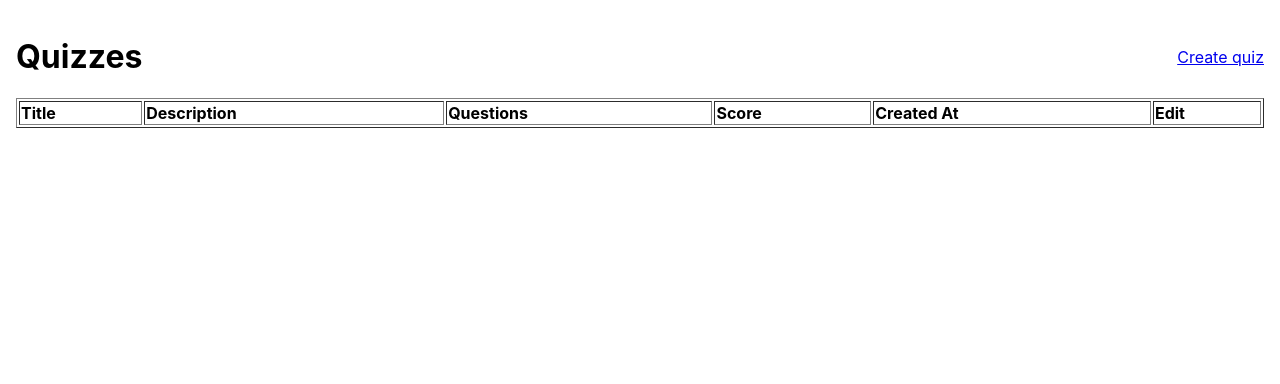
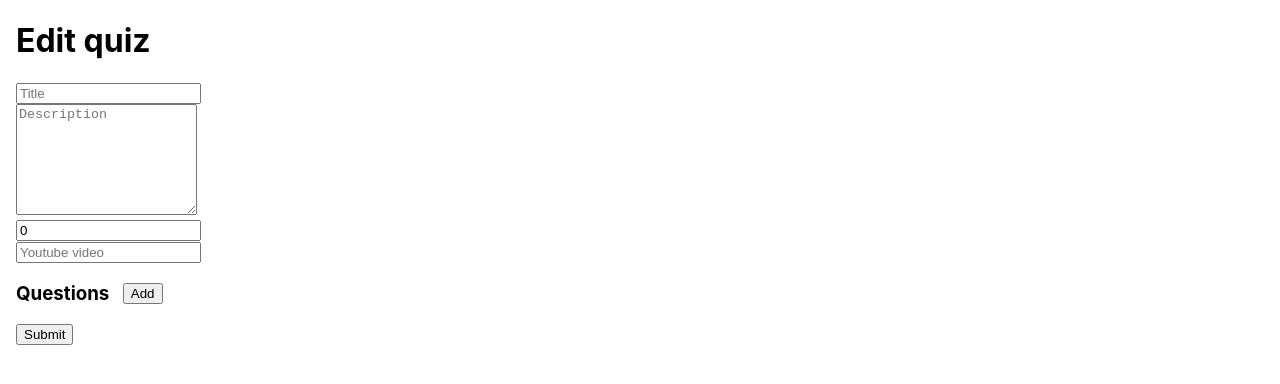
Before and after one commit to mostafa3ly/quiz-app, a React (Create React App) app: page /edit/1670186470000 in a window 1280 px wide. Before the commit this address led to /. Shown: the top 384 px of the page. Built offline with nearby package versions, Linux system fonts and the light colour scheme.

Commit message:
implement edit quiz

```diff
--- a/src/pages/QuizForm.tsx
+++ b/src/components/QuizForm.tsx
@@ -3,12 +3,22 @@ import { Quiz } from "src/interfaces/Quiz";
 import { Question } from "src/interfaces/Question";
 import QuestionItem from "src/components/QuestionItem";
 import useQuizzes from "src/hooks/useQuizzes";
-import { useNavigate } from "react-router-dom";
+import { useNavigate, useParams } from "react-router-dom";
 
-const QuizForm: FC = () => {
-  const { addQuiz } = useQuizzes();
+interface QuizFormProps {
+  isEdit?: boolean;
+  title: string;
+}
+
+type Params = { id: string };
+
+const QuizForm: FC<QuizFormProps> = ({ title, isEdit }) => {
+  const { addQuiz, editQuiz, quizzes } = useQuizzes();
   const navigate = useNavigate();
-  const [quiz, setQuiz] = useState<Quiz>({
+  const { id } = useParams<Params>();
+  const editedQuiz = id ? quizzes.find((quiz) => quiz.id === +id) : null;
+  const [quiz, setQuiz] = useState<Quiz>(
+    editedQuiz || {
       id: Date.now(),
       created: "",
       description: "",
@@ -17,7 +27,8 @@ const QuizForm: FC = () => {
       score: 0,
       title: "",
       url: "",
-  });
+    }
+  );
 
   const handleChangeQuiz = (
     e: ChangeEvent<HTMLInputElement | HTMLTextAreaElement>
@@ -101,7 +112,9 @@ const QuizForm: FC = () => {
 
   const handleSubmit = (e: FormEvent<HTMLFormElement>): void => {
     e.preventDefault();
-    addQuiz({ ...quiz, created: new Date().toISOString() });
+    !isEdit
+      ? addQuiz({ ...quiz, created: new Date().toISOString() })
+      : editQuiz({ ...quiz, modified: new Date().toISOString() });
     navigate("/", { replace: true });
   };
 
@@ -118,7 +131,7 @@ const QuizForm: FC = () => {
 
   return (
     <div>
-      <h1>Create quiz</h1>
+      <h1>{title}</h1>
       <form onSubmit={handleSubmit}>
         <input
           placeholder="Title"
--- a/src/contexts/QuizziesContext.tsx
+++ b/src/contexts/QuizziesContext.tsx
@@ -7,27 +7,28 @@ interface QuizzesContextState {
 
 interface QuizzesContextValue extends QuizzesContextState {
   addQuiz: (quiz: Quiz) => void;
+  editQuiz: (quiz: Quiz) => void;
 }
 
 const QuizzesContext = createContext<QuizzesContextValue>({
   quizzes: [],
   addQuiz: () => {},
+  editQuiz: () => {},
 });
 
 const initialState: QuizzesContextState = { quizzes: [] };
 
 enum ActionType {
   addQuiz,
+  editQuiz,
 }
 
-type AddQuizActionType = {
-  type: ActionType.addQuiz;
+type QuizzesContextAction = {
+  type: ActionType.addQuiz | ActionType.editQuiz;
   payload: {
     quiz: Quiz;
   };
 };
-
-type QuizzesContextAction = AddQuizActionType;
 
 const reducer = (
   state: QuizzesContextState,
@@ -36,6 +37,13 @@ const reducer = (
   switch (action.type) {
     case ActionType.addQuiz:
       return { ...state, quizzes: [...state.quizzes, action.payload.quiz] };
+    case ActionType.editQuiz:
+      return {
+        ...state,
+        quizzes: state.quizzes.map((quiz) =>
+          quiz.id === action.payload.quiz.id ? action.payload.quiz : quiz
+        ),
+      };
 
     default:
       return { ...state };
@@ -52,9 +60,14 @@ const QuizzesProvider: FC<QuizzesContextProviderProps> = ({ children }) => {
   const addQuiz = (quiz: Quiz): void => {
     dispatch({ type: ActionType.addQuiz, payload: { quiz } });
   };
+  const editQuiz = (quiz: Quiz): void => {
+    dispatch({ type: ActionType.editQuiz, payload: { quiz } });
+  };
 
   return (
-    <QuizzesContext.Provider value={{ quizzes: state.quizzes, addQuiz }}>
+    <QuizzesContext.Provider
+      value={{ quizzes: state.quizzes, addQuiz, editQuiz }}
+    >
       {children}
     </QuizzesContext.Provider>
   );
--- /dev/null
+++ b/src/pages/CreateQuiz.tsx
@@ -0,0 +1,5 @@
+import { FC } from "react";
+import QuizForm from "../components/QuizForm";
+
+const CreateQuiz: FC = () => <QuizForm title="Create quiz" />;
+export default CreateQuiz;
--- /dev/null
+++ b/src/pages/EditQuiz.tsx
@@ -0,0 +1,5 @@
+import { FC } from "react";
+import QuizForm from "../components/QuizForm";
+
+const EditQuiz: FC = () => <QuizForm title="Edit quiz" isEdit />;
+export default EditQuiz;
--- a/src/routes.tsx
+++ b/src/routes.tsx
@@ -8,7 +8,11 @@ type AppRoute = {
 
 const routes: AppRoute[] = [
   {
-    component: lazy(() => import("src/pages/QuizForm")),
+    component: lazy(() => import("src/pages/EditQuiz")),
+    path: "/edit/:id",
+  },
+  {
+    component: lazy(() => import("src/pages/CreateQuiz")),
     path: "/create",
   },
   {
```
Lines whose indentation alone changed are shown as unchanged.
